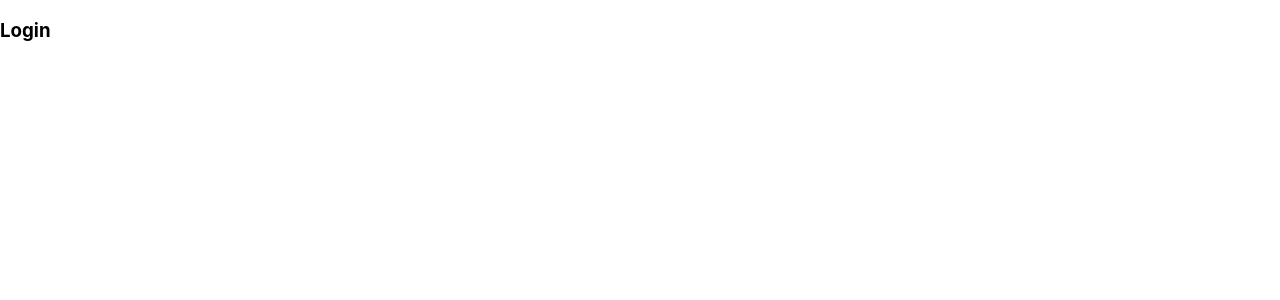
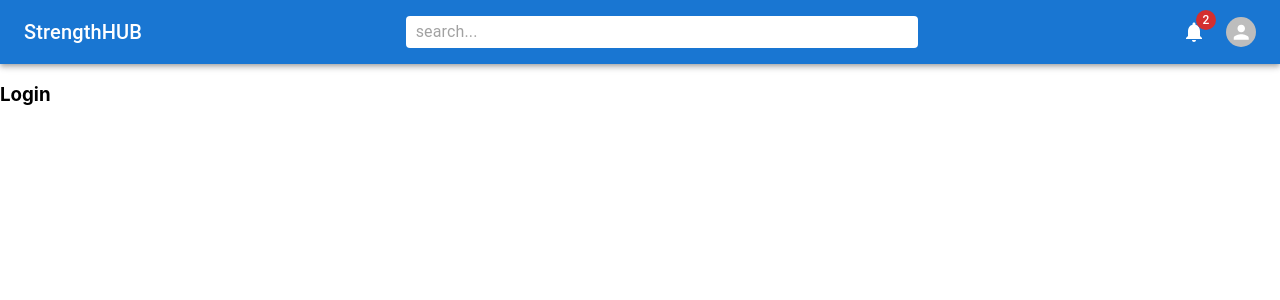
Before and after one commit to PAF-IT3030/JUN_WE_140, a React (Create React App) app in the folder frontend/: page / in a window 1280 px wide. Shown: the top 300 px of the page. Built offline with nearby package versions, Linux system fonts and the light colour scheme.

Commit message:
NavBar and Feed created.

```diff
--- a/frontend/src/App.js
+++ b/frontend/src/App.js
@@ -1,29 +1,23 @@
-import './App.css';
-import HomePage from './Pages/HomePage';
+import "./App.css";
+import HomePage from "./Pages/HomePage";
 import { BrowserRouter, Routes, Route } from "react-router-dom";
-import ProfilePage from './Pages/ProfilePage';
-import LoginPage from './Pages/LoginPage';
-
+import ProfilePage from "./Pages/ProfilePage";
+import LoginPage from "./Pages/LoginPage";
+import { Box } from "@mui/material";
+import Navbar from "./Components/NavBar";
 
 function App() {
   return (
-    < >
-      {/* <HomePage/> */}
+    <Box>
+      <Navbar />
       <BrowserRouter>
-          <Routes>
-            <Route path="/" element={<LoginPage />} />
-            <Route
-              path="/home"
-              element={ <HomePage /> }
-            />
-            <Route
-              path="/profile"
-              element={ <ProfilePage />}
-            />
-          </Routes>
-
+        <Routes>
+          <Route path="/" element={<LoginPage />} />
+          <Route path="/home" element={<HomePage />} />
+          <Route path="/profile" element={<ProfilePage />} />
+        </Routes>
       </BrowserRouter>
-    </>
+    </Box>
   );
 }
 
--- a/frontend/src/Components/Feed.js
+++ b/frontend/src/Components/Feed.js
@@ -1,12 +1,35 @@
-import { Box } from '@mui/material'
-import React from 'react'
+import { Box, Stack, Skeleton } from "@mui/material";
+import React, { useState } from "react";
+import Post from "./Post";
 
-function Feed() {
+function  Feed() {
+  const [loading, setLoading] = useState(true);
+
+  setTimeout(() => {
+    setLoading(false);
+  }, [3000]);
+
   return (
-    <Box sx={{backgroundColor:"red"}}>
-      Feed
+    <Box flex={4} p={{ xs: 0, md: 2 }}>
+      {loading ? (
+        <Stack spacing={1}>
+          <Skeleton variant="text" height={100} />
+          <Skeleton variant="text" height={20} />
+          <Skeleton variant="text" height={20} />
+          <Skeleton variant="rectangular" height={300} />
+        </Stack>
+      ) : (
+        <>
+          <Post />
+          <Post />
+          <Post />
+          <Post />
+          <Post />
+          <Post />
+        </>
+      )}
     </Box>
-  )
-}
+  );
+};
 
-export default Feed
+export default Feed;
--- a/frontend/src/Components/NavBar.js
+++ b/frontend/src/Components/NavBar.js
@@ -1,17 +1,97 @@
-import {AppBar, IconButton, Toolbar, Typography} from '@mui/material'
-import logo from '../Images/logo.jpg'
+import { Mail, Notifications, Pets } from "@mui/icons-material";
+import {
+  AppBar,
+  Avatar,
+  Badge,
+  Box,
+  InputBase,
+  Menu,
+  MenuItem,
+  styled,
+  Toolbar,
+  Typography,
+} from "@mui/material";
+import React, { useState } from "react";
 
-function NavBar() {
+const StyledToolbar = styled(Toolbar)({
+  display: "flex",
+  justifyContent: "space-between",
+});
+
+const Search = styled("div")(({ theme }) => ({
+  backgroundColor: "white",
+  padding: "0 10px",
+  borderRadius: theme.shape.borderRadius,
+  width: "40%",
+}));
+
+const Icons = styled(Box)(({ theme }) => ({
+  display: "none",
+  alignItems: "center",
+  gap: "20px",
+  [theme.breakpoints.up("sm")]: {
+    display: "flex",
+  },
+}));
+
+const UserBox = styled(Box)(({ theme }) => ({
+  display: "flex",
+  alignItems: "center",
+  gap: "10px",
+  [theme.breakpoints.up("sm")]: {
+    display: "none",
+  },
+}));
+const Navbar = () => {
+  const [open, setOpen] = useState(false);
   return (
-    <AppBar position='static'>
-        <Toolbar>
-            <IconButton size='large' edge='start' color='inherit' aria-label='logo'>
-                <logo/>
-            </IconButton>
-        </Toolbar>
-        <Typography variant='h6' component='div'> StrengthHub </Typography>
+    <AppBar position="sticky">
+      <StyledToolbar>
+        <Typography variant="h6" sx={{ display: { xs: "none", sm: "block" } }}>
+          StrengthHUB
+        </Typography>
+        <Pets sx={{ display: { xs: "block", sm: "none" } }} />
+        <Search>
+          <InputBase placeholder="search..." />
+        </Search>
+        <Icons>
+          <Badge badgeContent={2} color="error">
+            <Notifications />
+          </Badge>
+          <Avatar
+            sx={{ width: 30, height: 30 }}
+            // src="https://images.pexels.com/photos/846741/pexels-photo-846741.jpeg?auto=compress&cs=tinysrgb&w=1260&h=750&dpr=2"
+            onClick={(e) => setOpen(true)}
+          />
+        </Icons>
+        <UserBox onClick={(e) => setOpen(true)}>
+          <Avatar
+            sx={{ width: 30, height: 30 }}
+            src="https://images.pexels.com/photos/846741/pexels-photo-846741.jpeg?auto=compress&cs=tinysrgb&w=1260&h=750&dpr=2"
+          />
+          <Typography variant="span">John</Typography>
+        </UserBox>
+      </StyledToolbar>
+      <Menu
+        id="demo-positioned-menu"
+        aria-labelledby="demo-positioned-button"
+        open={open}
+        onClose={(e) => setOpen(false)}
+        anchorOrigin={{
+          vertical: "top",
+          horizontal: "right",
+        }}
+        transformOrigin={{
+          vertical: "top",
+          horizontal: "right",
+        }}
+      >
+        <MenuItem>Profile</MenuItem>
+        <MenuItem>My account</MenuItem>
+        <MenuItem>Logout</MenuItem>
+      </Menu>
     </AppBar>
-  )
-}
+  );
+};
 
-export default NavBar
+export default Navbar;
--- /dev/null
+++ b/frontend/src/Components/Post.js
@@ -0,0 +1,58 @@
+import { Favorite, FavoriteBorder, MoreVert, Share } from "@mui/icons-material";
+import {
+  Avatar,
+  Card,
+  CardActions,
+  CardContent,
+  CardHeader,
+  CardMedia,
+  Checkbox,
+  IconButton,
+  Typography,
+} from "@mui/material";
+const Post = () => {
+  return (
+    <Card sx={{ margin: 5 }}>
+      <CardHeader
+        avatar={
+          <Avatar sx={{ bgcolor: "red" }} aria-label="recipe">
+            R
+          </Avatar>
+        }
+        action={
+          <IconButton aria-label="settings">
+            <MoreVert />
+          </IconButton>
+        }
+        title="John Doe"
+        subheader="September 14, 2022"
+      />
+      <CardMedia
+        component="img"
+        height="20%"
+        image="https://images.pexels.com/photos/4534200/pexels-photo-4534200.jpeg?auto=compress&cs=tinysrgb&w=1260&h=750&dpr=2"
+        alt="Paella dish"
+      />
+      <CardContent>
+        <Typography variant="body2" color="text.secondary">
+          This impressive paella is a perfect party dish and a fun meal to cook
+          together with your guests. Add 1 cup of frozen peas along with the
+          mussels, if you like.
+        </Typography>
+      </CardContent>
+      <CardActions disableSpacing>
+        <IconButton aria-label="add to favorites">
+          <Checkbox
+            icon={<FavoriteBorder />}
+            checkedIcon={<Favorite sx={{ color: "red" }} />}
+          />
+        </IconButton>
+        <IconButton aria-label="share">
+          <Share />
+        </IconButton>
+      </CardActions>
+    </Card>
+  );
+};
+
+export default Post;
--- a/frontend/src/Components/PrimarySearchAppBar.js
+++ b/frontend/src/Components/PrimarySearchAppBar.js
@@ -13,7 +13,7 @@ import MenuIcon from "@mui/icons-material/Menu";
 import SearchIcon from "@mui/icons-material/Search";
 import AccountCircle from "@mui/icons-material/AccountCircle";
 import NotificationsIcon from "@mui/icons-material/Notifications";
-import LogoutIcon from '@mui/icons-material/Logout';
+import LogoutIcon from "@mui/icons-material/Logout";
 import MoreIcon from "@mui/icons-material/MoreVert";
 import { Button } from "@mui/material";
 
@@ -54,6 +54,7 @@ const StyledInputBase = styled(InputBase)(({ theme }) => ({
     [theme.breakpoints.up("md")]: {
       width: "20ch",
     },
+
   },
 }));
 
@@ -146,11 +147,14 @@ export default function PrimarySearchAppBar() {
     </Menu>
   );
 
+  const StyledToolBar = styled(Toolbar)({
+    display: "flex",
+    justifyContent: "space-between",
+  });
   return (
     <Box sx={{ flexGrow: 1 }}>
-      <AppBar position="static">
-        <Toolbar>
-
+      <AppBar position="stick">
+        <StyledToolBar>
           <Typography
             variant="h6"
             noWrap
@@ -190,9 +194,15 @@ export default function PrimarySearchAppBar() {
             >
               <AccountCircle />
             </IconButton>
-           <Button startIcon={<LogoutIcon/>} variant="contained" color="warning" size="small" sx={{marginLeft:3}}>
-            Logout
-           </Button>
+            <Button
+              startIcon={<LogoutIcon />}
+              variant="contained"
+              color="warning"
+              size="small"
+              sx={{ marginLeft: 3 }}
+            >
+              Logout
+            </Button>
           </Box>
           <Box sx={{ display: { xs: "flex", md: "none" } }}>
             <IconButton
@@ -206,7 +216,7 @@ export default function PrimarySearchAppBar() {
               <MoreIcon />
             </IconButton>
           </Box>
-        </Toolbar>
+        </StyledToolBar>
       </AppBar>
       {renderMobileMenu}
       {renderMenu}
--- a/frontend/src/Components/RightSideBar.js
+++ b/frontend/src/Components/RightSideBar.js
@@ -2,7 +2,7 @@ import { Box } from "@mui/material";
 import React from "react";
 
 function RightSideBar() {
-  return <Box sx={{ backgroundColor: "red" }}>Right</Box>;
+  return <Box sx={{ backgroundColor: "red" }} flex={2} p={2}>Right</Box>;
 }
 
 export default RightSideBar;
--- a/frontend/src/Components/SideBar.js
+++ b/frontend/src/Components/SideBar.js
@@ -3,7 +3,7 @@ import React from 'react'
 
 function SideBar() {
   return (
-    <Box sx={{backgroundColor:"yellow"}}>
+    <Box sx={{backgroundColor:"yellow"}} flex={1} p={2}>
         Left
     </Box>
   )
--- a/frontend/src/Pages/HomePage.js
+++ b/frontend/src/Pages/HomePage.js
@@ -8,8 +8,6 @@ import RightSideBar from "../Components/RightSideBar";
 function HomePage() {
   return (
     <>
-      {/* <NavBar/> */}
-      <PrimarySearchAppBar />
       <Box>
         <Stack direction="row" justifyContent="space-between">
           <SideBar/>
```
